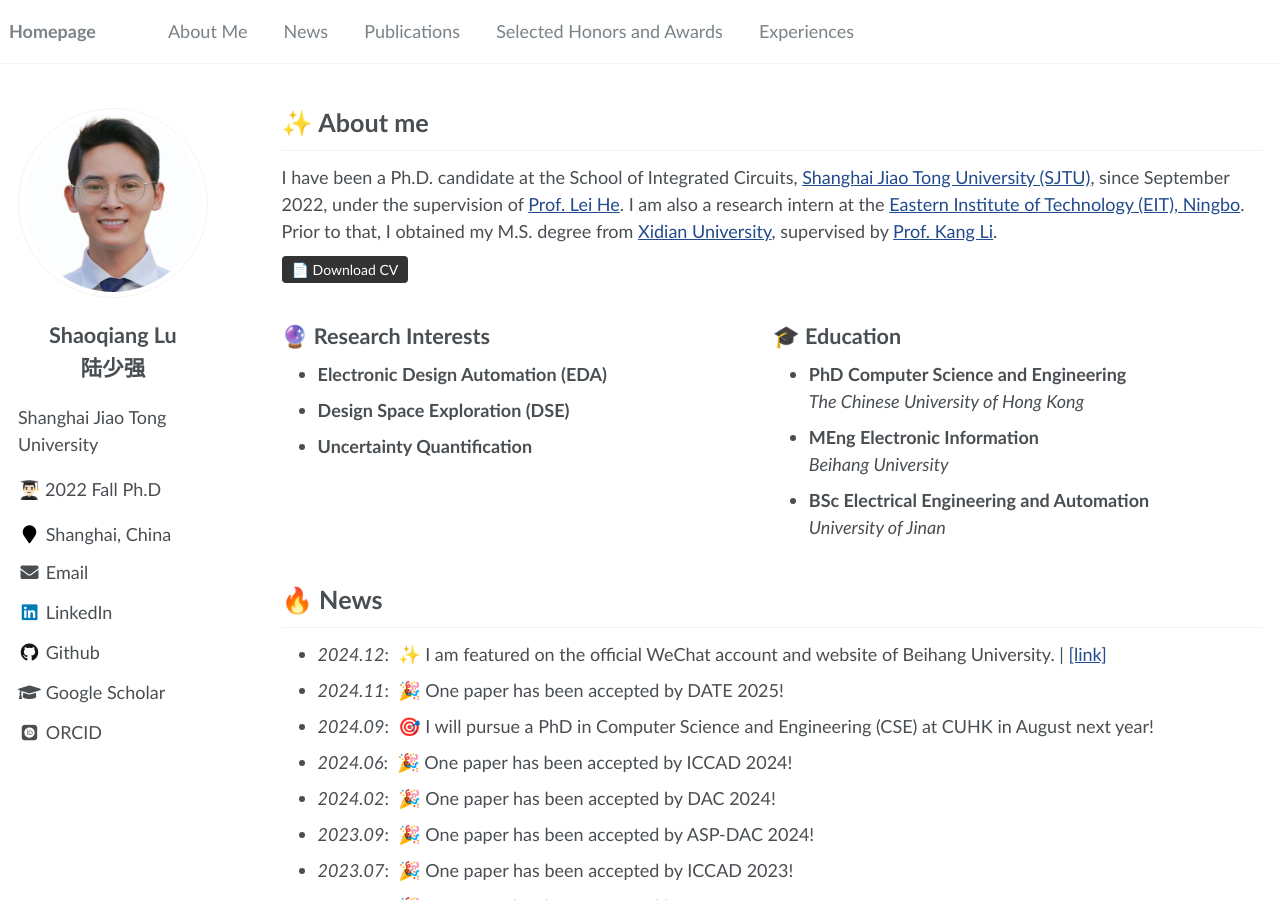
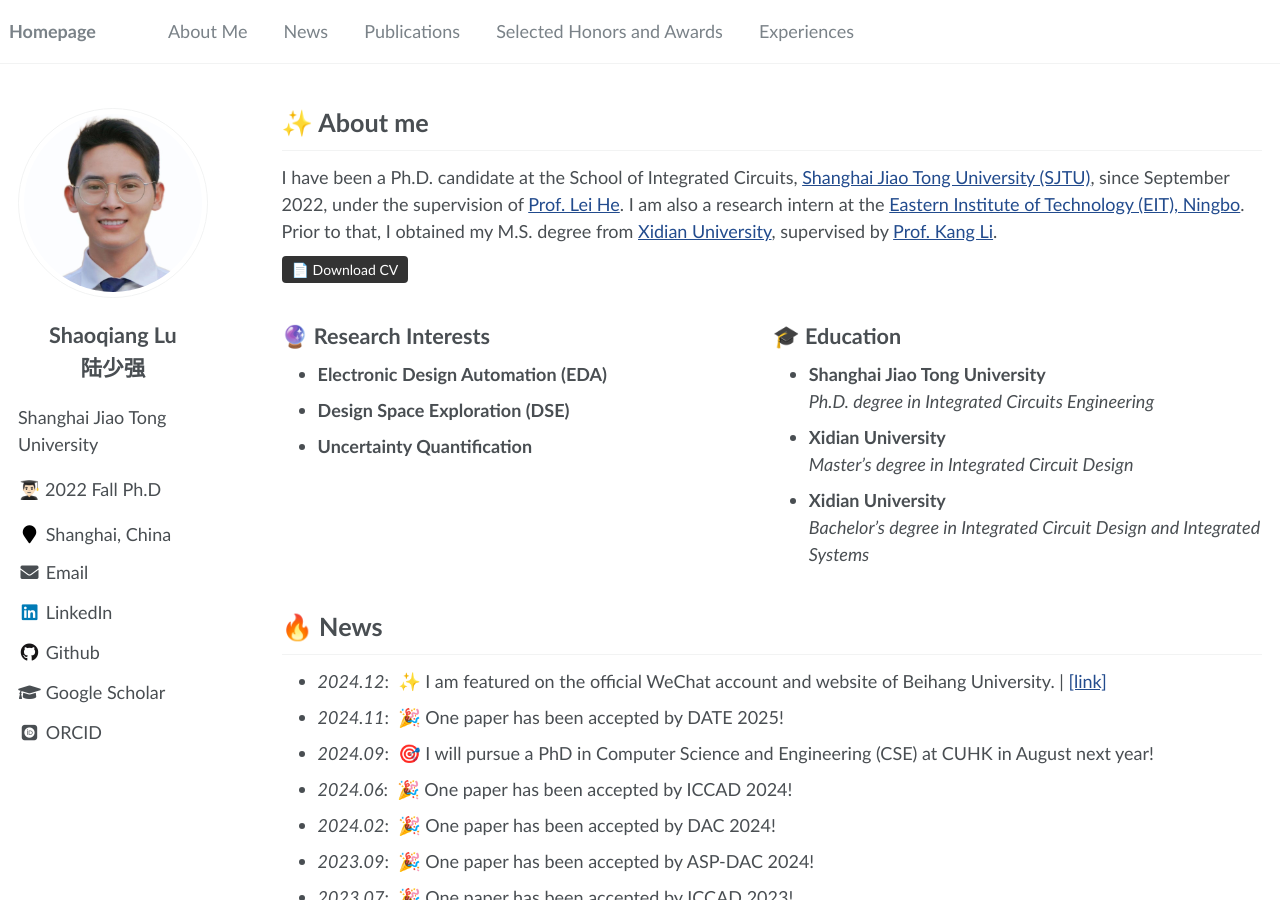
Before and after one commit to ShaoqiangLu/ShaoqangLu.github.io, a Jekyll site: the page built from _pages/about.md, in a window 1280 px wide and 900 px high. Built offline with Jekyll 4.4.1, drawn with Linux system fonts in a browser that asks for light colours; some web fonts are replaced.

Commit message:
Update about.md

```diff
--- a/_pages/about.md
+++ b/_pages/about.md
@@ -56,9 +56,9 @@ I have been a Ph.D. candidate at the School of Integrated Circuits, [Shanghai Ji
   <div style="flex: 1; margin-left: 1px;">
     <h2>🎓 Education</h2>
     <ul>
-      <li><strong>PhD Computer Science and Engineering</strong><br><em>The Chinese University of Hong Kong</em></li>
-      <li><strong>MEng Electronic Information</strong><br><em>Beihang University</em></li>
-      <li><strong>BSc Electrical Engineering and Automation</strong><br><em>University of Jinan</em></li>
+      <li><strong>Shanghai Jiao Tong University</strong><br><em>Ph.D. degree in Integrated Circuits Engineering</em></li>
+      <li><strong>Xidian University</strong><br><em>Master’s degree in Integrated Circuit Design</em></li>
+      <li><strong>Xidian University</strong><br><em>Bachelor’s degree in Integrated Circuit Design and Integrated Systems</em></li>
     </ul>
   </div>
 
```
